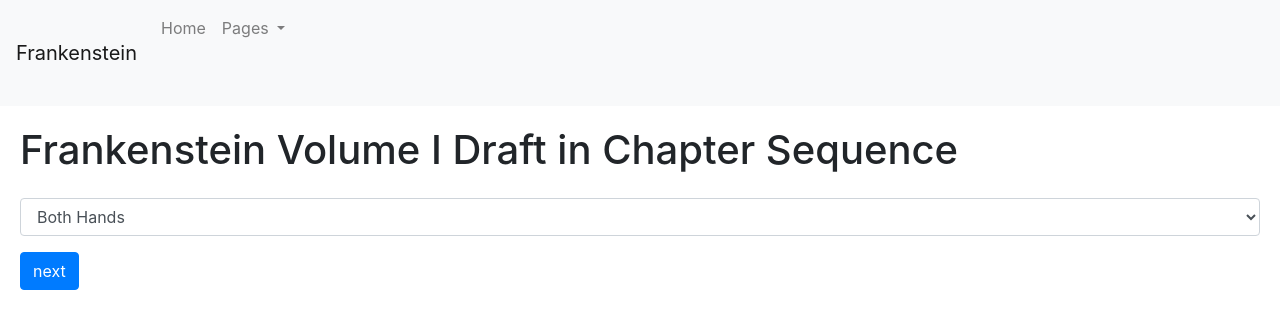
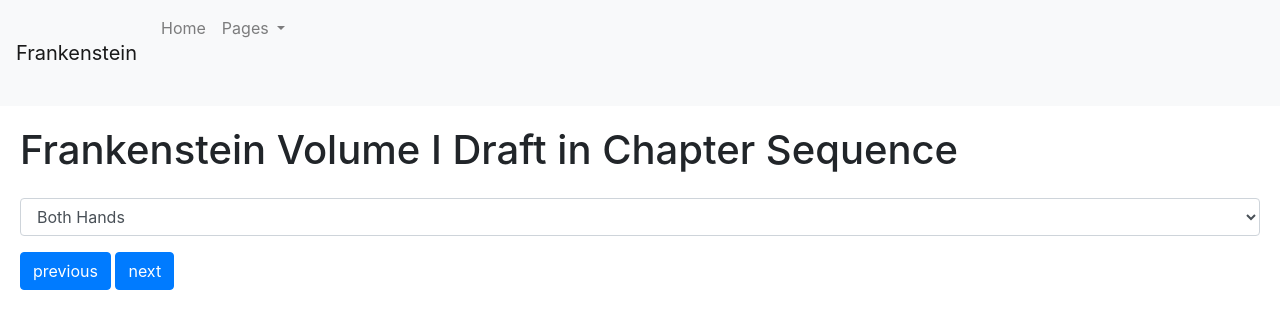
Before and after one commit to Leimak12/Frankenstein_Kamiel_Temmerman, a plain HTML site: page 23v.html in a window 1280 px wide. Drawn offline with nearby package versions, Linux system fonts and the light colour scheme; a script that the page names is missing.

Commit message:
Previous button

```diff
--- a/23v.html
+++ b/23v.html
@@ -62,6 +62,7 @@
         </div>
         <div class="col-7" id="text"></div>
       </div>
+      <a href="/23r.html" class="btn btn-primary">previous</a>
       <a href="/24r.html" class="btn btn-primary">next</a>
     </div>
     <script src="https://code.jquery.com/jquery-3.3.1.min.js" crossorigin="anonymous"></script>
```
